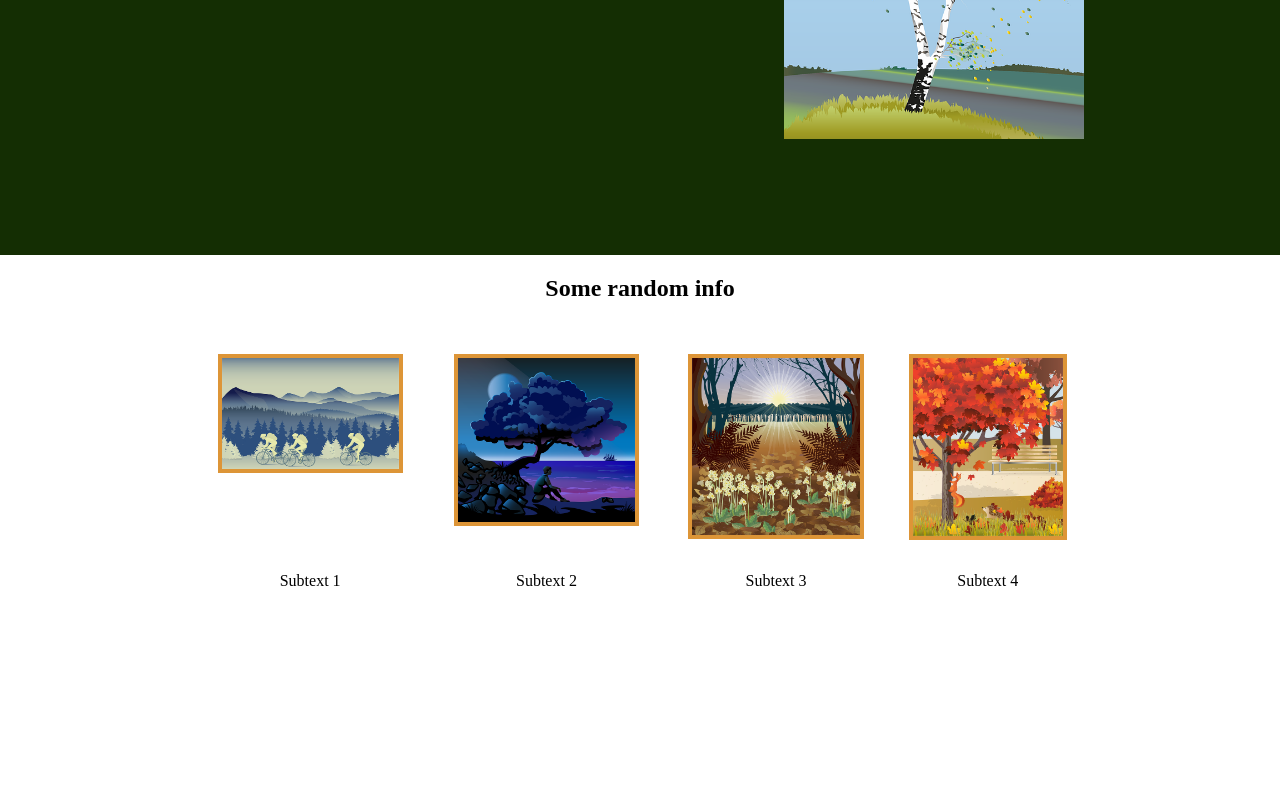
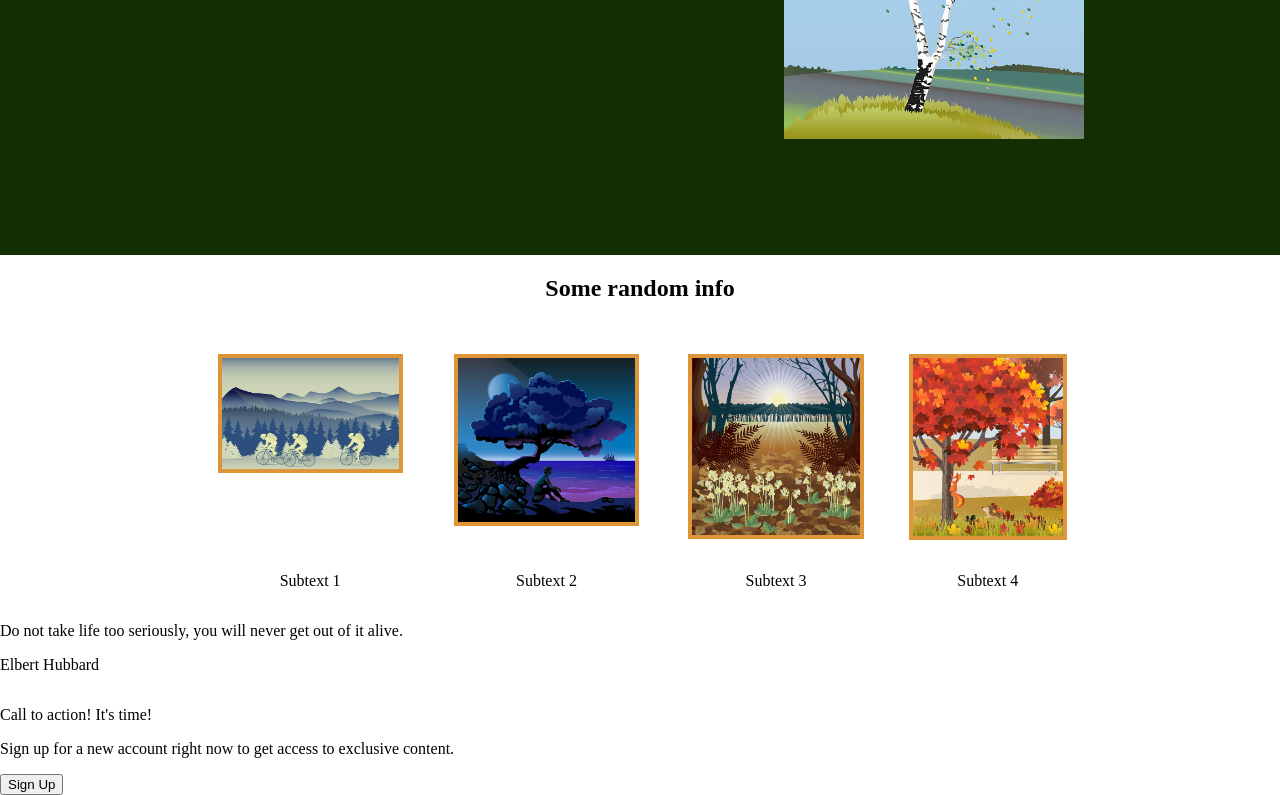
Before and after one commit to lucasp0101/landing-page, a plain HTML site: page index.html in a window 1280 px wide. Shown: the part 404-1199 px from the top of the page. Before the commit the page ends 1010 px from the top, so only its background shows below. Drawn offline with Linux system fonts and the light colour scheme; files whose address does not match are found by name.

Commit message:
Added HTML of middle and bottom sections.

```diff
--- a/index.html
+++ b/index.html
@@ -59,11 +59,18 @@
         </div>
 
         <div id="index-middle-info">
-
+            <p id="index-quote">Do not take life too seriously,
+                you will never get out of it alive.
+            </p>
+            <p id="index-quote-author">Elbert Hubbard</p>
         </div>
 
         <div id="index-lower-info">
-
+            <div id="lower-info-text">
+                <p id="lower-info-message">Call to action! It's time!</p>
+                <p id="lower-info-desc">Sign up for a new account right now to get access to exclusive content.</p>
+            </div>
+            <button>Sign Up</button>
         </div>
 
         <div id="footer">
```
